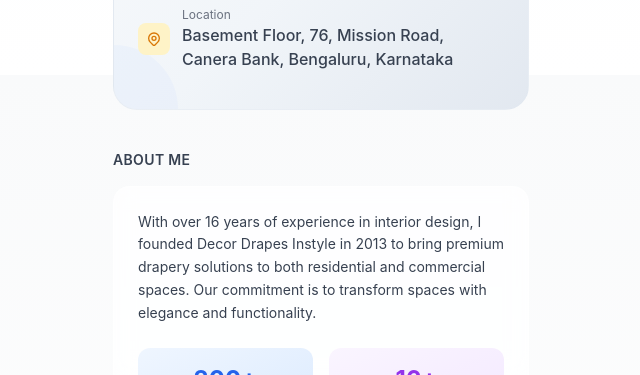
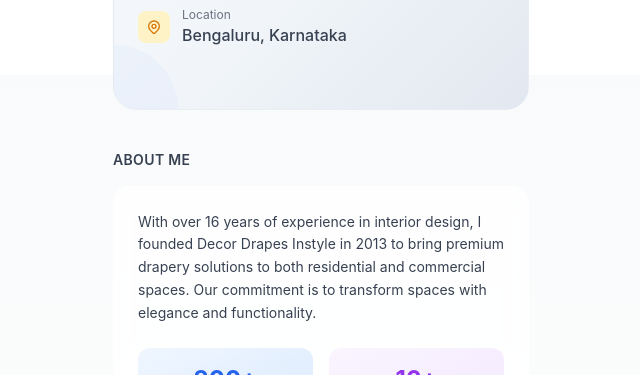
Before and after one commit to decordrapes-instyle/decordrapes-instyle, a plain HTML site: page index.html in a window 1280 px wide. Shown: the part 725-1100 px from the top of the page, without its empty margins (319-959 px from the left). Drawn offline with nearby package versions, Linux system fonts and the light colour scheme.

Commit message:
OG:Image

```diff
--- a/index.html
+++ b/index.html
@@ -383,8 +383,7 @@
                                     </div>
                                     <div>
                                         <p class="text-xs text-gray-500 dark:text-gray-400">Location</p>
-                                        <p class="font-medium">Basement Floor, 76, Mission Road, <br>Canera Bank,
-                                            Bengaluru, Karnataka</p>
+                                        <p class="font-medium">Bengaluru, Karnataka</p>
                                     </div>
                                 </div>
                             </div>
```
